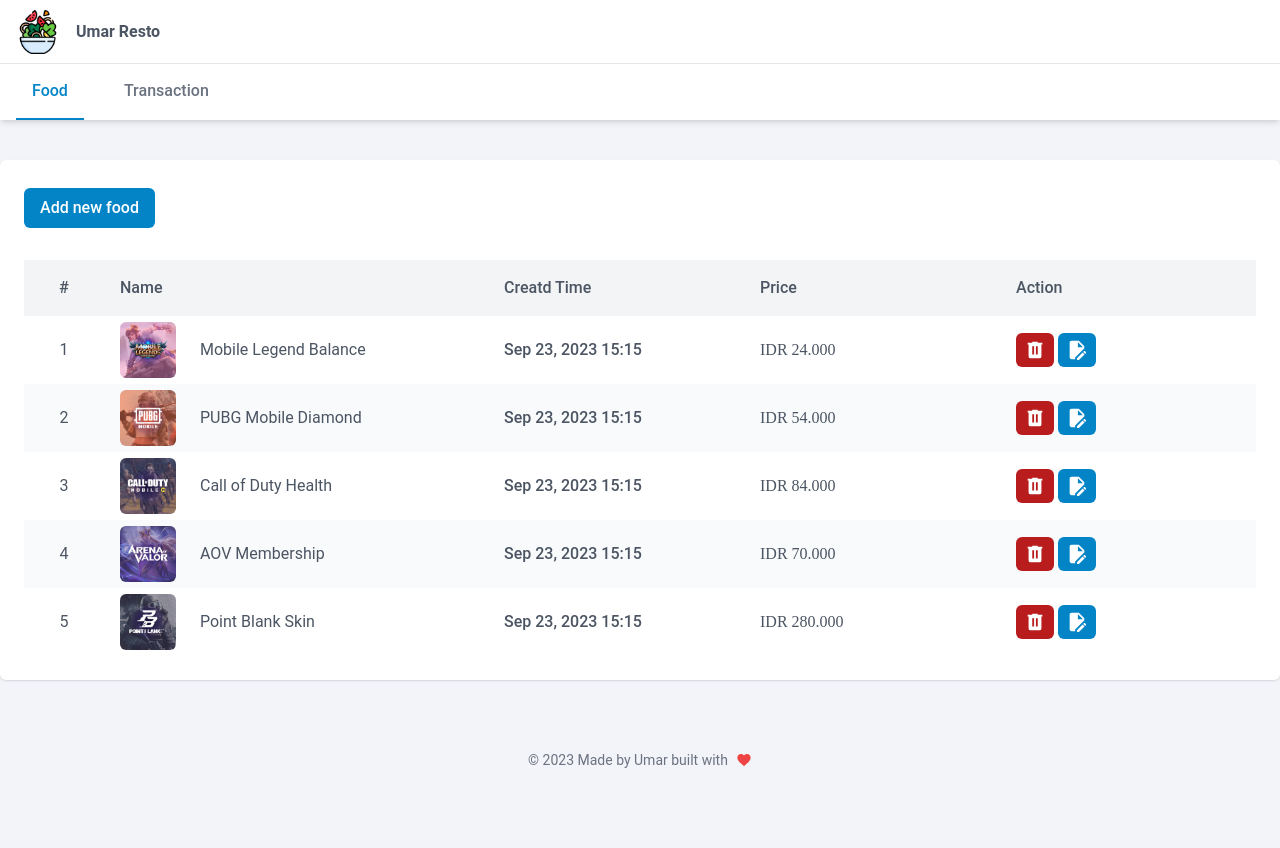
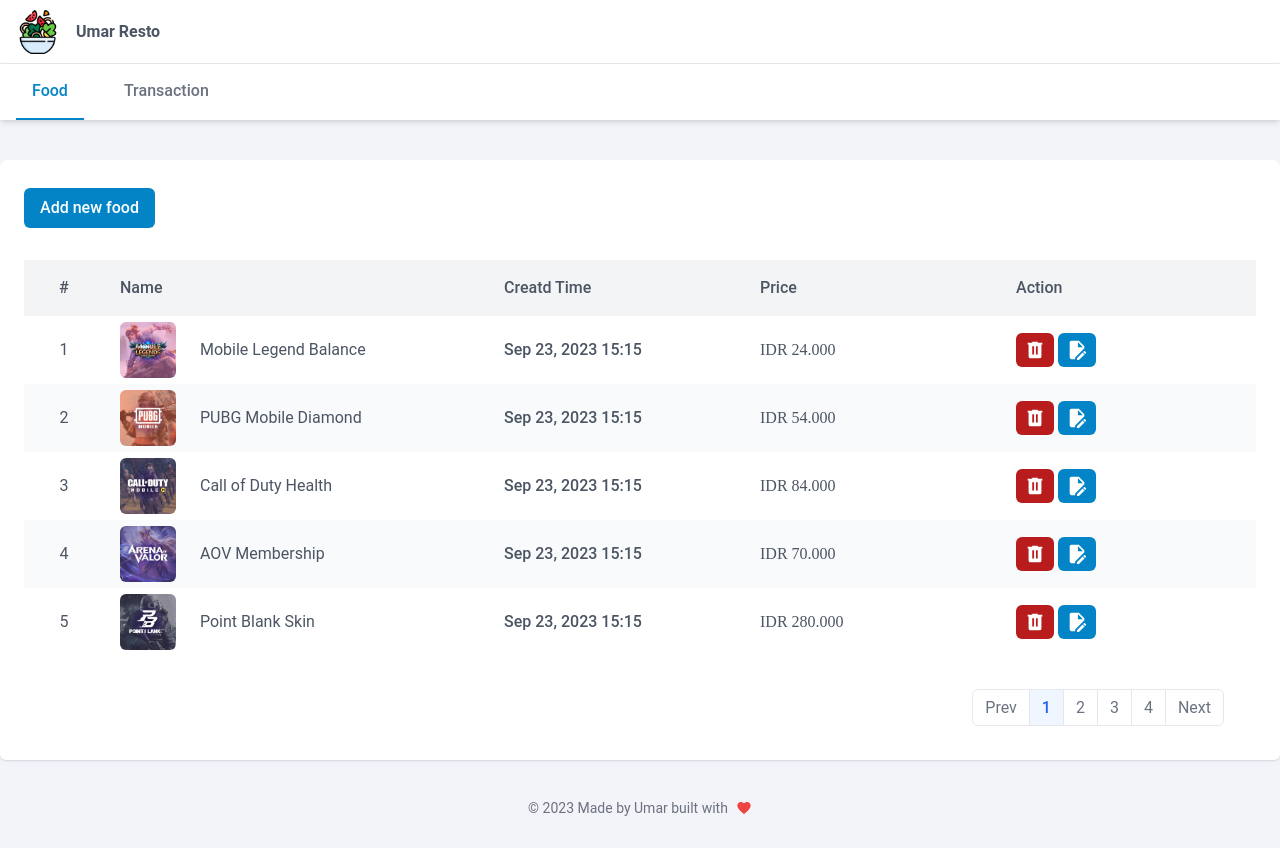
Before and after one commit to umardev500/simple-pos, a React (Vite) app: page /foods in a window 1280 px wide. Before the commit the page ends 800 px from the top, so only its background shows below. Built offline with nearby package versions, Linux system fonts and the light colour scheme.

Commit message:
add pagination

```diff
--- a/package.json
+++ b/package.json
@@ -21,6 +21,7 @@
     "react": "^18.2.0",
     "react-dom": "^18.2.0",
     "react-hot-toast": "^2.4.1",
+    "react-paginate": "^8.2.0",
     "react-popper": "^2.3.0",
     "react-router-dom": "^6.11.0",
     "yarn": "^1.22.19"
--- a/src/assets/scss/app.scss
+++ b/src/assets/scss/app.scss
@@ -6,6 +6,7 @@
 @import "fonts";
 @import "card/card";
 @import "table/table";
+@import "react-pagination";
 
 * {
   font-family: 'Roboto';
--- /dev/null
+++ b/src/assets/scss/react-pagination.scss
@@ -0,0 +1,45 @@
+.react-paginate {
+    display: inline-flex;
+    @apply -space-x-px;
+
+    a {
+        padding-left: 1rem;
+        border: 1px solid;
+        background-color: white;
+        @apply border-gray-200;
+        @apply text-gray-500;
+        @apply py-2;
+        @apply px-3;
+        @apply text-center;
+        font-family: 'Roboto';
+
+        &:hover {
+            @apply bg-gray-100;
+        }
+    }
+
+    li.active {
+        a {
+            @apply bg-blue-50;
+            @apply text-blue-600;
+            @apply font-medium;
+
+            &:hover {
+                @apply bg-blue-100;
+                @apply text-blue-700;
+            }
+        }
+    }
+
+    & :first-child {
+        a {
+            @apply rounded-l-md;
+        }
+    }
+
+    & :last-child {
+        a {
+            @apply rounded-r-md;
+        }
+    }
+}
--- /dev/null
+++ b/src/components/organisms/pagination/Pagination.tsx
@@ -0,0 +1,27 @@
+import React from 'react'
+import ReactPaginate from 'react-paginate'
+
+interface Props {
+    pageCount: number
+}
+
+export const Pagination = React.memo(({ pageCount }: Props) => {
+    const handlePageChange = () => {
+        console.log('changed')
+    }
+    return (
+        <ReactPaginate
+            onPageChange={handlePageChange}
+            className="react-paginate"
+            breakLabel="..."
+            nextLabel="Next"
+            pageRangeDisplayed={5}
+            pageCount={pageCount}
+            previousLabel="Prev"
+            renderOnZeroPageCount={undefined}
+            activeClassName="active"
+        />
+    )
+})
+
+Pagination.displayName = 'Pagination'
--- /dev/null
+++ b/src/components/organisms/pagination/index.ts
@@ -0,0 +1 @@
+export * from './Pagination'
--- a/src/components/pages/food/Food.tsx
+++ b/src/components/pages/food/Food.tsx
@@ -1,4 +1,5 @@
 import { FoodList } from '@components/organisms'
+import { Pagination } from '@components/organisms/pagination'
 import React from 'react'
 import { Link } from 'react-router-dom'
 
@@ -10,6 +11,9 @@ export const Food: React.FC = () => {
             </Link>
             <div>
                 <FoodList />
+                <div className="py-4 flex mt-6 justify-center xl:justify-end px-8">
+                    <Pagination pageCount={4} />
+                </div>
             </div>
         </div>
     )
```
Also changed, not shown: 1 other file (tests, documents, lock files or other folders).
